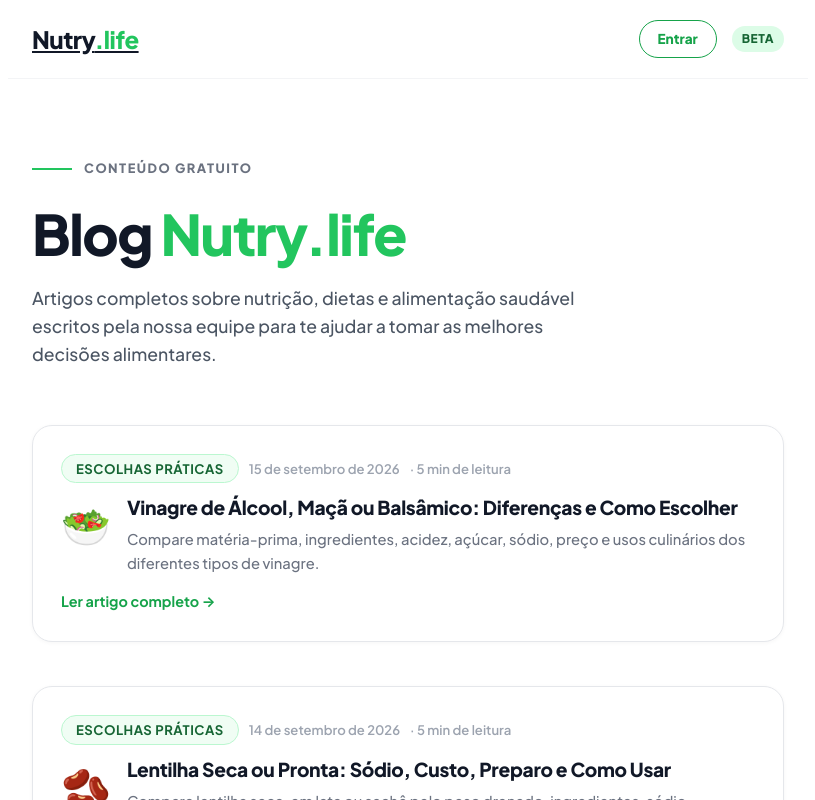
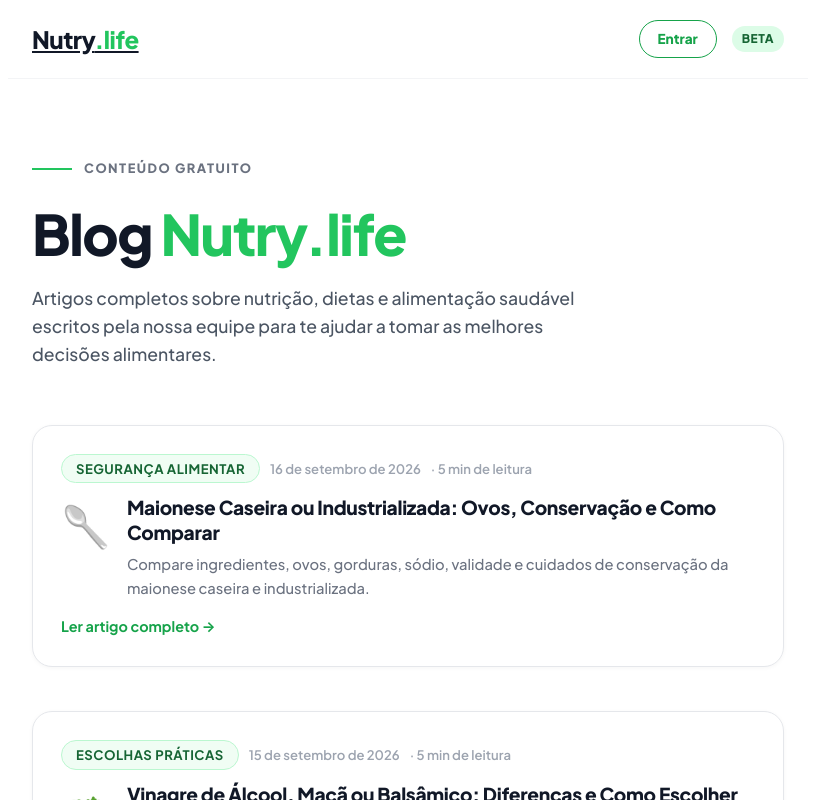
Before and after one commit to elevanceseguros/Nutri, a Next.js app: page /blog in a window 1280 px wide. Shown: the top 800 px of the page, without its empty margins (232-1047 px from the left). Built offline with nearby package versions, Linux system fonts and the light colour scheme.

Commit message:
Adiciona card do artigo de 16/09

```diff
--- a/src/app/blog/page.tsx
+++ b/src/app/blog/page.tsx
@@ -14,6 +14,15 @@ export const metadata: Metadata = {
 };
 
 const posts = [
+  {
+    "slug": "maionese-caseira-industrializada-ovos-conservacao",
+    "titulo": "Maionese Caseira ou Industrializada: Ovos, Conservação e Como Comparar",
+    "descricao": "Compare ingredientes, ovos, gorduras, sódio, validade e cuidados de conservação da maionese caseira e industrializada.",
+    "data": "16 de setembro de 2026",
+    "tempo": "5 min de leitura",
+    "tag": "Segurança alimentar",
+    "emoji": "🥄"
+  },
   {
     "slug": "vinagre-alcool-maca-balsamico-como-escolher",
     "titulo": "Vinagre de Álcool, Maçã ou Balsâmico: Diferenças e Como Escolher",
```
